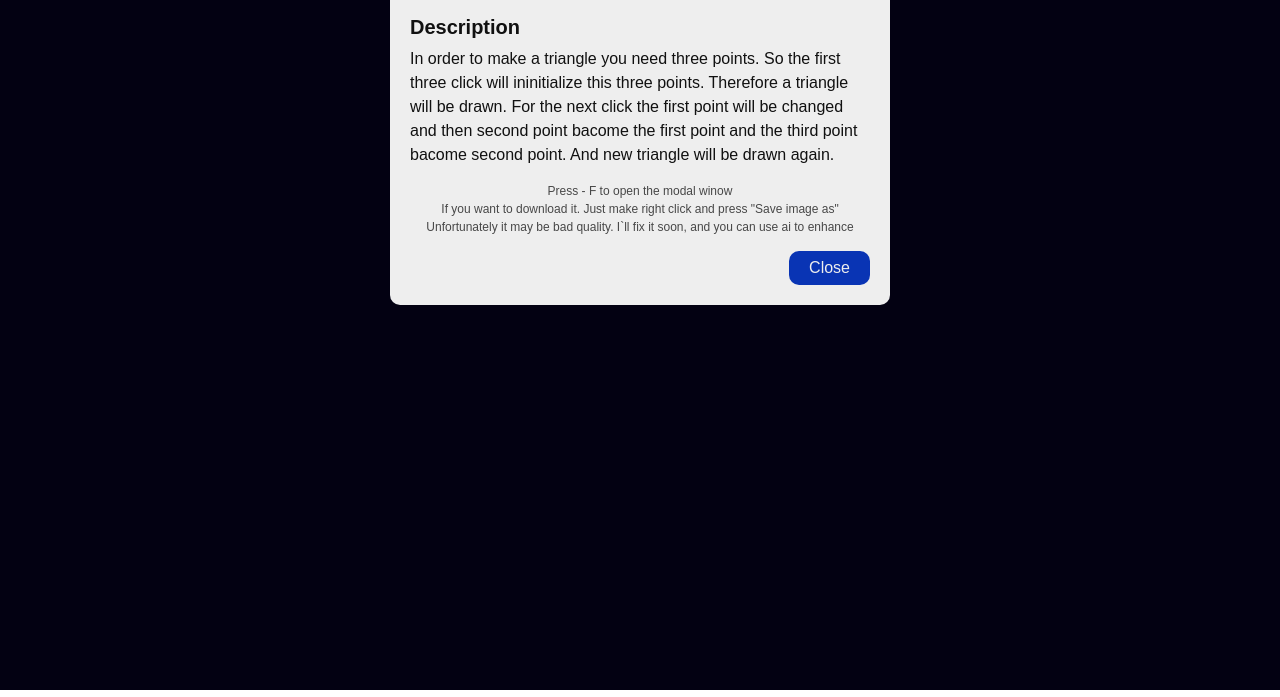
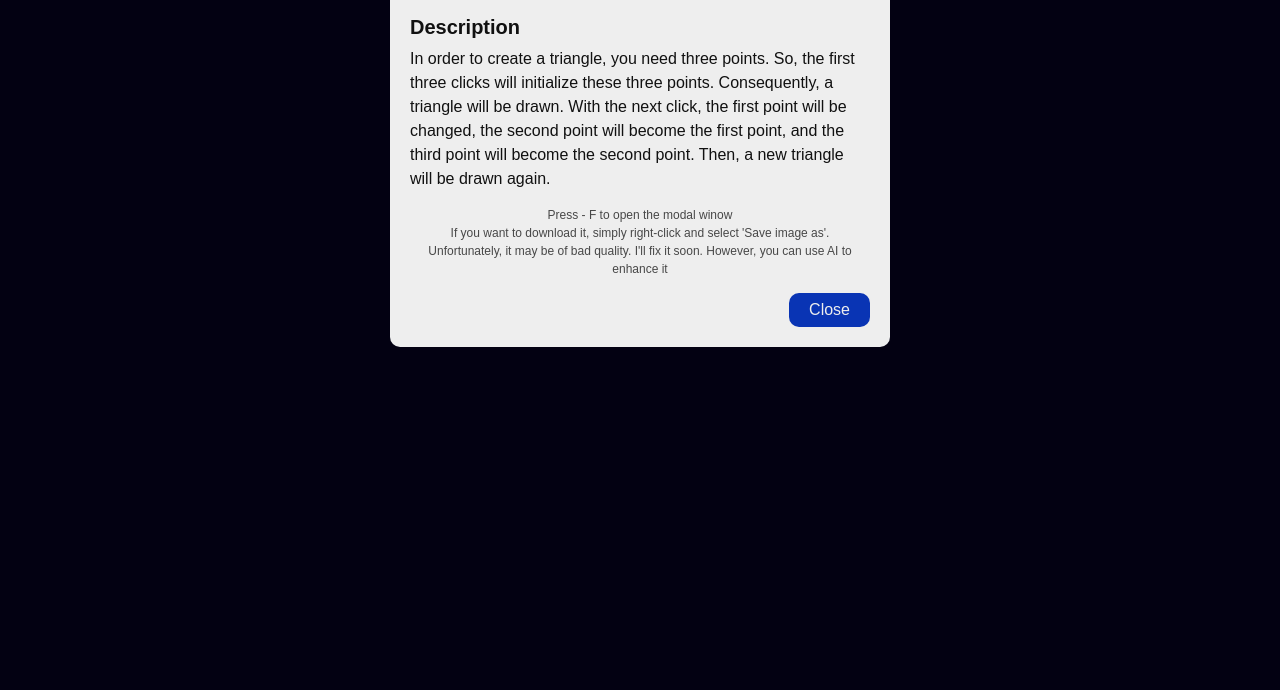
Before and after one commit to Zyabrik10/modern_art_machine, a plain HTML site: page index.html in a window 1280 px wide. Shown: the part 110-807 px from the top of the page. Drawn offline with nearby package versions, Linux system fonts and the light colour scheme.

Commit message:
init and fix text

```diff
--- a/index.html
+++ b/index.html
@@ -4,7 +4,7 @@
 <head>
 	<meta name="viewport" content="width=device-width, initial-scale=1.0">
 
-	<title>CANVAS SANDBOX</title>
+	<title>The Modern Art Machine</title>
 	<meta charset="utf-8">
 
 	<!-- jQuery -->
@@ -20,18 +20,19 @@
 			<h1 class="game-title global-title">The Modern Art Machine</h1>
 			<h2 class="desc-title sub-title global-title">Description</h2>
 			<p class="desc-p global-p">
-				In order to make a triangle you need three points. So the first three click will ininitialize this three
-				points. Therefore a triangle will be drawn. For the next click the first point will be changed and then
-				second point bacome the first point and the third point bacome second point. And new triangle will be
-				drawn
+				In order to create a triangle, you need three points. So, the first three clicks will initialize these
+				three points.
+				Consequently, a triangle will be drawn. With the next click, the first point will be changed, the second
+				point will become
+				the first point, and the third point will become the second point. Then, a new triangle will be drawn
 				again.
 			</p>
 
 			<p class="attation-p global-p modal-p">Press - F to open the modal winow</p>
-			<p class="attation-p global-p modal-p">If you want to download it. Just make right click and press "Save
-				image as"</p>
-			<p class="attation-p global-p modal-p">Unfortunately it may be bad quality. I`ll fix it soon, and you can
-				use ai to enhance</p>
+			<p class="attation-p global-p modal-p">If you want to download it, simply right-click and select 'Save image
+				as'.</p>
+			<p class="attation-p global-p modal-p">Unfortunately, it may be of bad quality. I'll fix it soon. However,
+				you can use AI to enhance it</p>
 
 			<button class="cls-btn global-button">Close</button>
 		</div>
```
